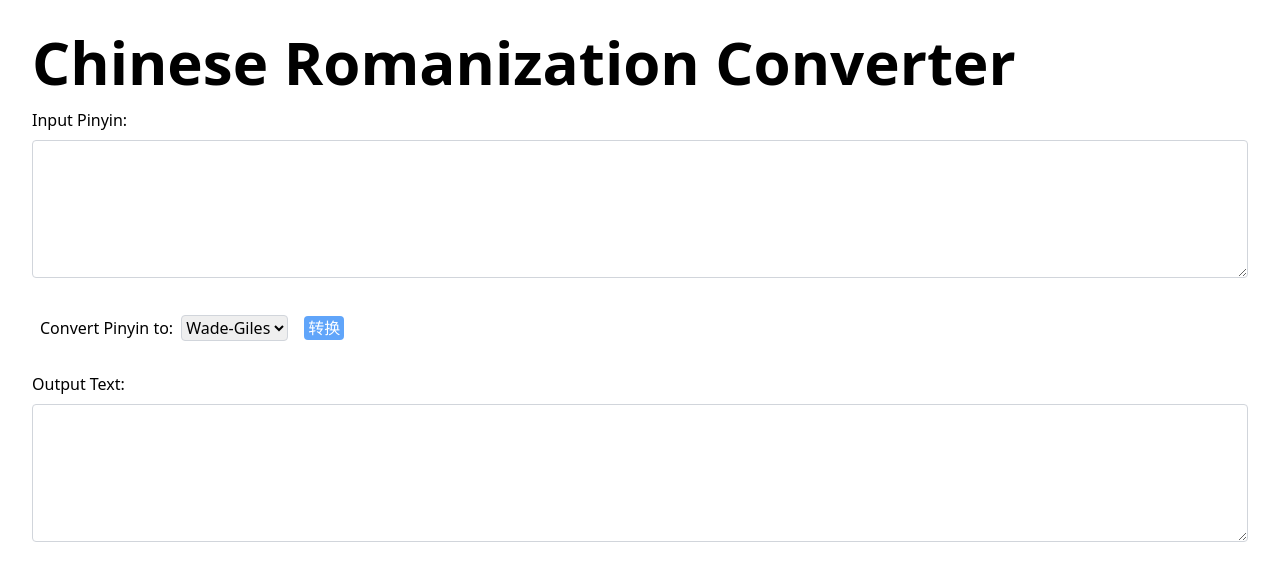
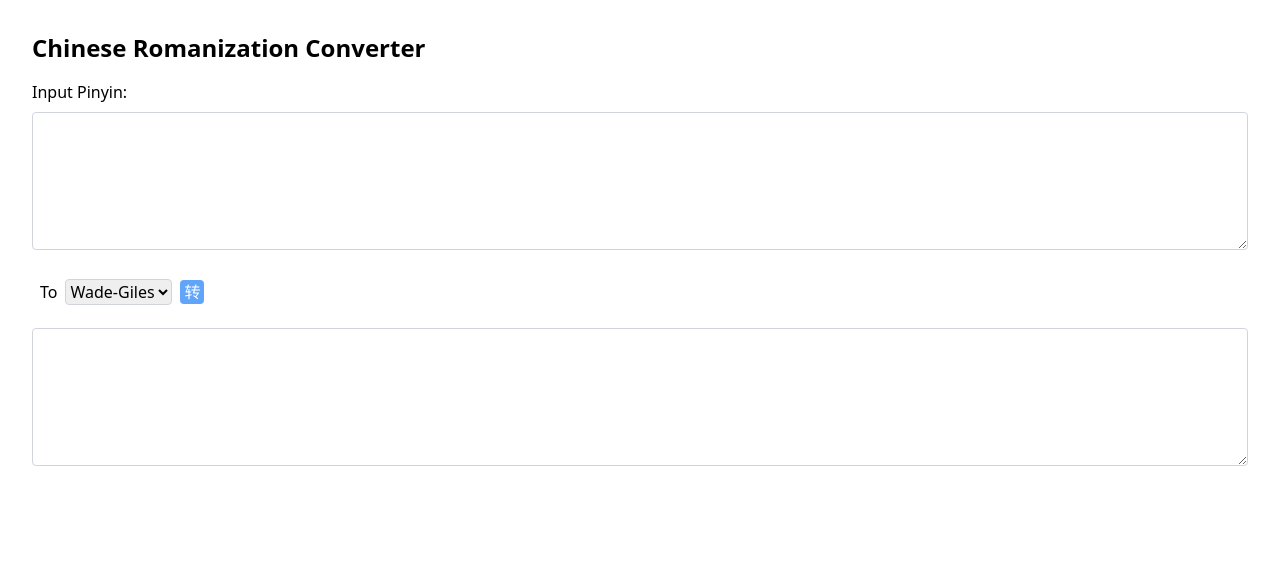
Before and after one commit to qingzicai/pinyin-wade-zhuyin-converter, a browser extension: page index.html in a window 1280 px wide. Drawn offline with Linux system fonts and the light colour scheme.

```diff
--- a/index.html
+++ b/index.html
@@ -9,7 +9,7 @@
 
 <body>
     <div class="container mx-auto p-8">
-        <h1 class="text-3xl md:text-4xl lg:text-6xl font-bold mb-4">Chinese Romanization Converter</h1>
+        <h1 class="text-xl md:text-xl lg:text-2xl font-bold mb-4">Chinese Romanization Converter</h1>
 
         <!-- Input Fields -->
         <div class="mb-4">
@@ -19,19 +19,19 @@
 
         <!-- Conversion Options -->
         <div class="mb-4 flex items-baseline">
-        <label for="conversionType" class="block m-2">Convert Pinyin to:</label>
+        <label for="conversionType" class="block m-2">To</label>
         <select id="conversionType" class="border border-gray-300 rounded">
             <option value="wade-giles">Wade-Giles</option>
             <option value="zhuyin">Zhuyin</option>
         </select>
-        <button id="convertBtn" class="m-4 px-1 bg-blue-400 text-white rounded">转换</button>
+        <button id="convertBtn" class="m-2 px-1 bg-blue-400 text-white rounded">转</button>
         </div>
 
 
 
         <!-- Output Area -->
         <div class="mt-4">
-            <label for="outputText" class="block mb-2">Output Text:</label>
+            <label for="outputText" class="block mb-2"></label>
             <textarea id="outputText" class="w-full p-2 border border-gray-300 rounded" rows="5"></textarea>
         </div>
     </div>
```
Also changed, not shown: 128.png (added), manifest.json (added), styles.css.
